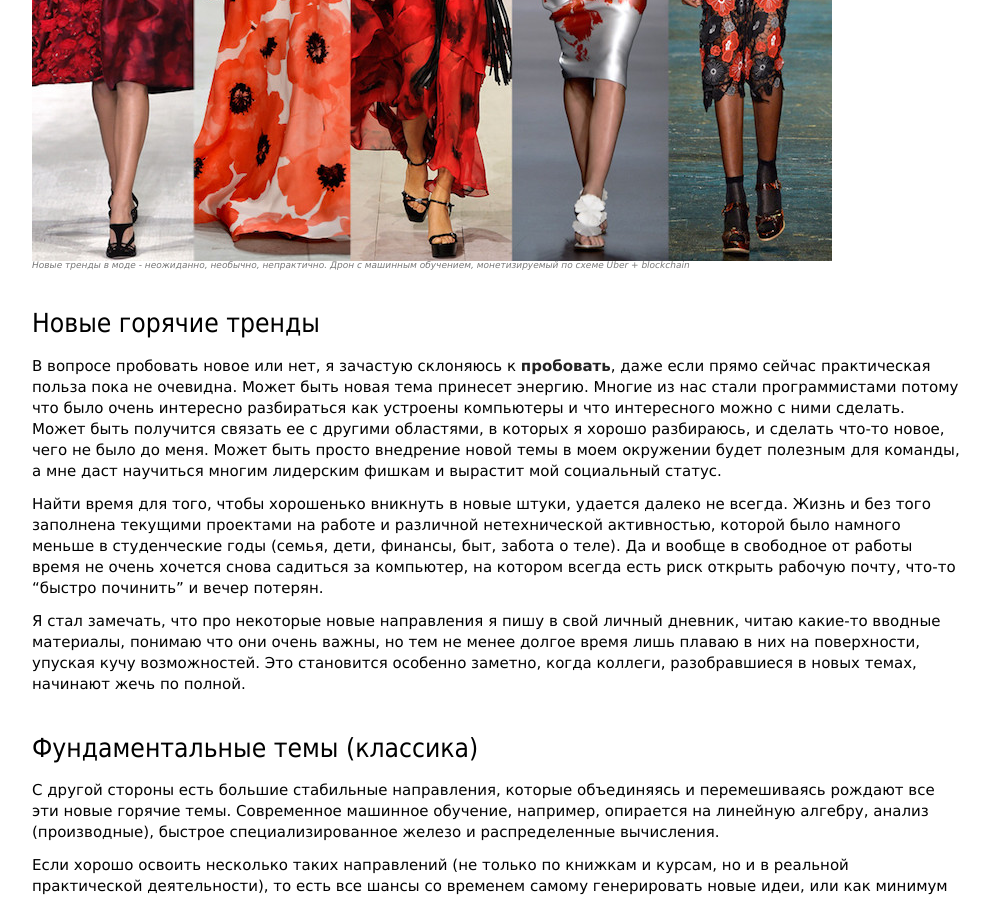
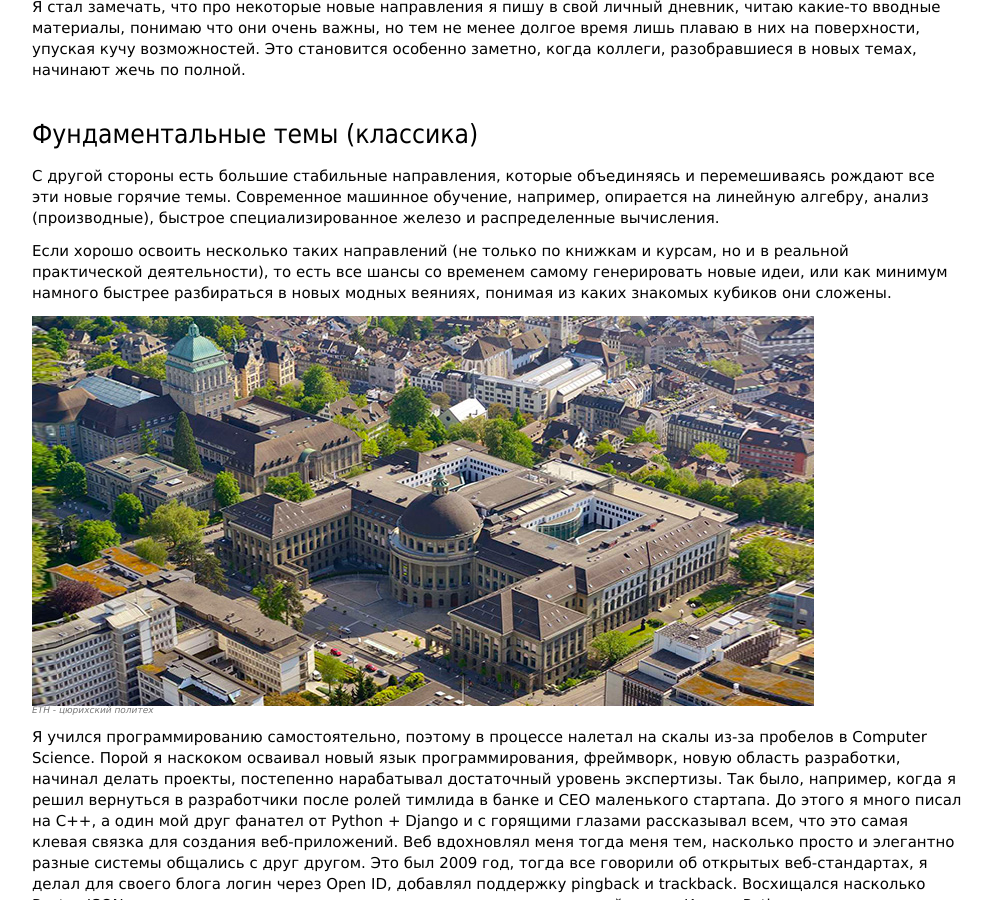
Before and after one commit to vorushin/vorushin.github.io, a Jekyll site: the page built from _posts/2017-12-16-new-trends-and-classics.md, in a window 1280 px wide and 900 px high, scrolled down 738 px. Shown: the whole window, without its empty margins (143-1135 px from the left). Built offline with Jekyll 4.4.1, drawn with Linux system fonts in a browser that asks for light colours; comment, search, counter and statistics services are not loaded.

Commit message:
Remove annoying image

```diff
--- a/_posts/2017-12-16-new-trends-and-classics.md
+++ b/_posts/2017-12-16-new-trends-and-classics.md
@@ -6,9 +6,6 @@ permalink: /blog/new-trends-and-classics
 Я был свидетелем многих революционных технологий. Объектно-ориентированное программирование, новые языки программирования, Веб, распределенные приложения, server-side и client-side frameworks, мобильные приложения, геолокация, машинное обучение. Было и немало нишевых технологий, например от Microsoft, которые создавались как будто только для того, чтобы [разработчики тратили все свое время на обновление прошлогодних программ](https://www.joelonsoftware.com/2002/01/06/fire-and-motion/).
 
 Иногда **рано оседлав быстро растущий тренд можно было сделать на нем карьеру или состояние**. А порой, потратив кучу времени на новый крутой язык программирования с лучезарным гуру-изобретателем, в лучшем случае получаешь лишь новый интересный опыт и может быть некоторую долю сожаления, что не лучшим образом инвестировал свое время.
-
-![Новые тренды в моде - неожиданно, необычно, непрактично](/img/new_trends.jpg)
-*Новые тренды в моде - неожиданно, необычно, непрактично. Дрон с машинным обучением, монетизируемый по схеме Uber + blockchain*
 <!--more-->
 
 ## Новые горячие тренды
```
